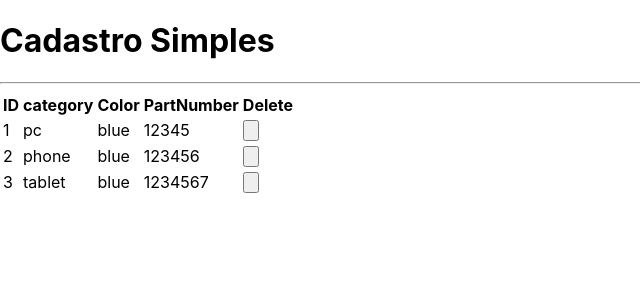
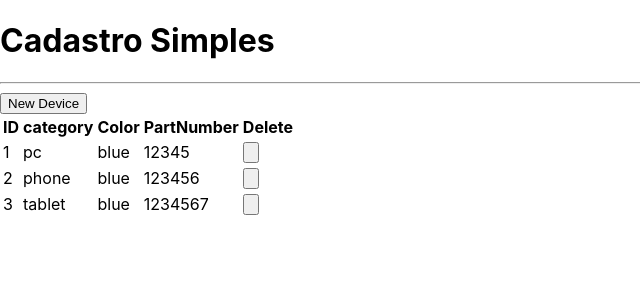
Before and after one commit to ojcarlos/Desafio_eldorado, a Next.js app: page / in a window 1280 px wide. Shown: the top 300 px of the page, without its empty margins (0-640 px from the left). Built offline with nearby package versions, Linux system fonts and the light colour scheme.

Commit message:
layout do componente Botao

```diff
--- /dev/null
+++ b/src/components/Botao.tsx
@@ -0,0 +1,15 @@
+interface BotaoProps{
+    cor: 'green' |'blue' | 'gray'
+    children: any
+}
+
+export default function Botao(props){
+    return(
+        <button className={`
+            bg-gradient-to-r from-${props.cor}-400 to-${props.cor}-800
+            text-white px-5  py-3 m-4 rounded-full
+        `} >
+            {props.children}
+        </button>
+    )
+}
--- a/src/pages/index.tsx
+++ b/src/pages/index.tsx
@@ -1,3 +1,4 @@
+import Botao from "../components/Botao";
 import Layout from "../components/Layout";
 import Tabela1 from "../components/Tabela1";
 import Device from "../core/Device";
@@ -22,6 +23,10 @@ export default function Home() {
     `
     }>
     <Layout titulo="Cadastro Simples">
+      <div className = "flex justify-end">
+      <Botao cor = "green" >New Device</Botao>
+      </div>
+
       <Tabela1 devices={devices} deviceDelete={deviceDelete} ></Tabela1>
     </Layout>
 
```
